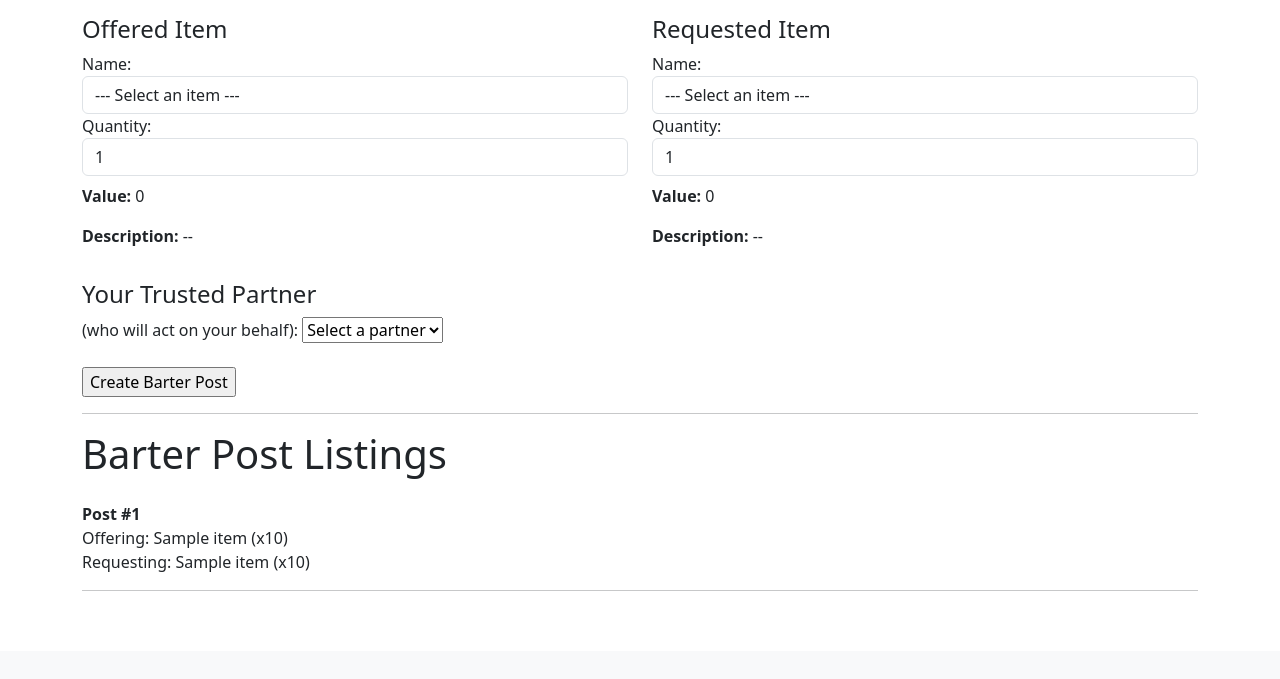
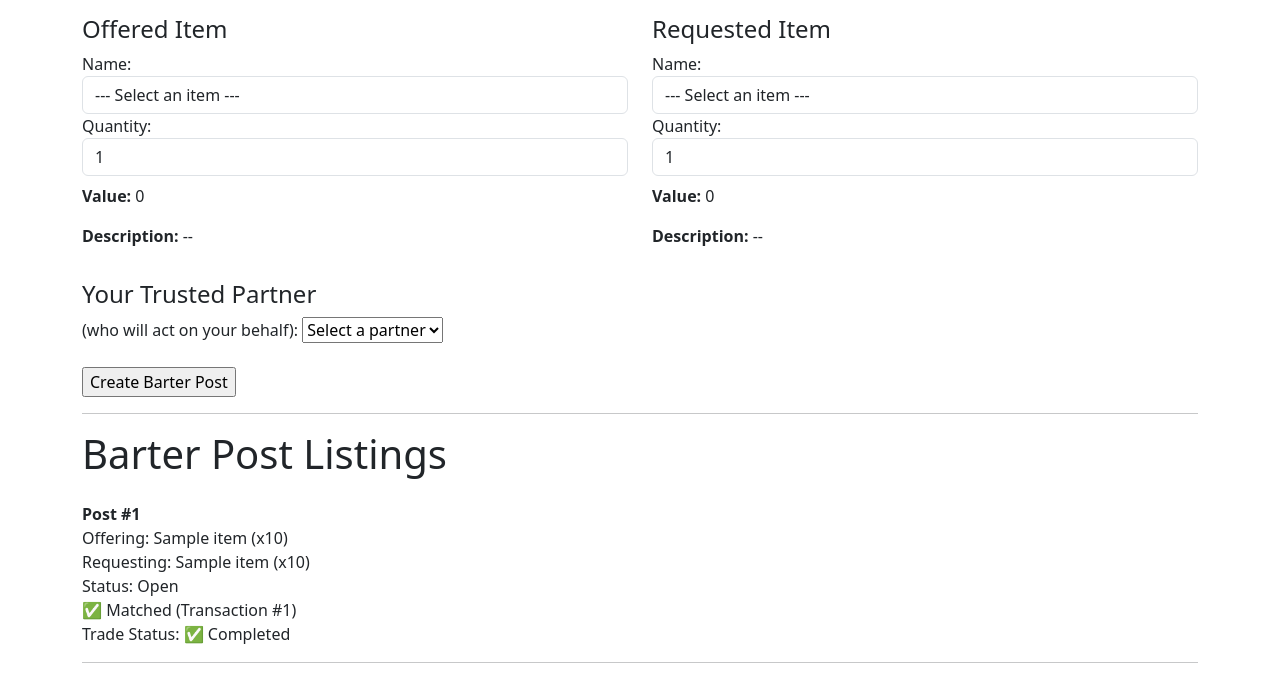
Before and after one commit to AtonPomans/cs360_BarterDB, a PHP site: page /dashboard/dashboard.php in a window 1280 px wide. Shown: the part 149-828 px from the top of the page. Before the commit the page ends 800 px from the top, so only its background shows below. Run offline with PHP 8.4, Linux system fonts and the light colour scheme; a user stored in the database is signed in; data comes from the database, SQL or seed files in the repository; tables that the repository leaves empty hold one stand-in row (values such as "Sample post").

Commit message:
Shows Waiting/Complete on trades

```diff
--- a/public/dashboard/dashboard.php
+++ b/public/dashboard/dashboard.php
@@ -134,6 +134,14 @@ $user_id = $_SESSION["user_id"];
                 <strong>Post #<?= $row['post_id'] ?></strong><br>
                 Offering: <?= $row['offered_name'] ?> (x<?= $row['offered_quantity'] ?>)<br>
                 Requesting: <?= $row['requested_name'] ?> (x<?= $row['requested_quantity'] ?>)<br>
+                Status: <?= ucfirst($row['status']) ?><br>
+
+                <?php if ($row['transaction_id']): ?>
+                    <span class="success">✅ Matched (Transaction #<?= $row['transaction_id'] ?>)</span><br>
+                    Trade Status: <?= $row['is_complete'] ? "✅ Completed" : "⏳ In Progress" ?><br>
+                <?php else: ?>
+                    <span class="warning">⏳ Waiting for match...</span><br>
+                <?php endif; ?>
             </div>
             <hr>
             <?php endwhile; ?>
```
